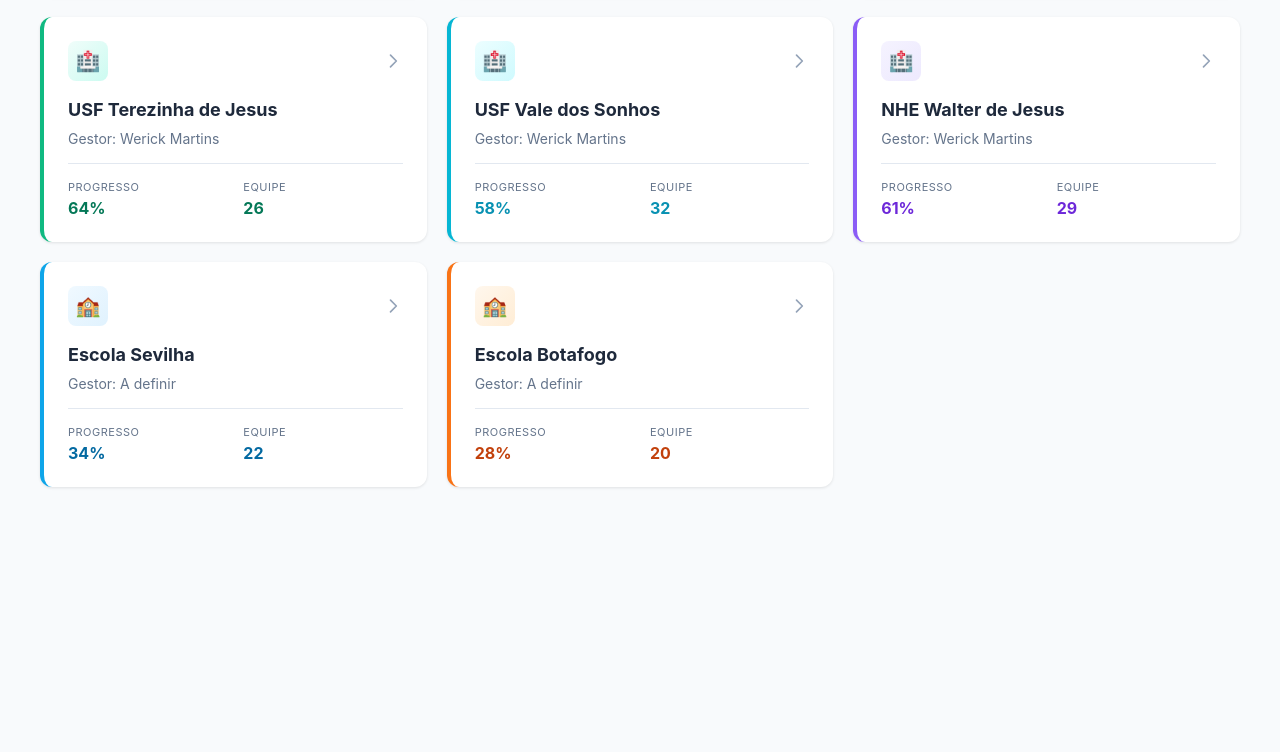
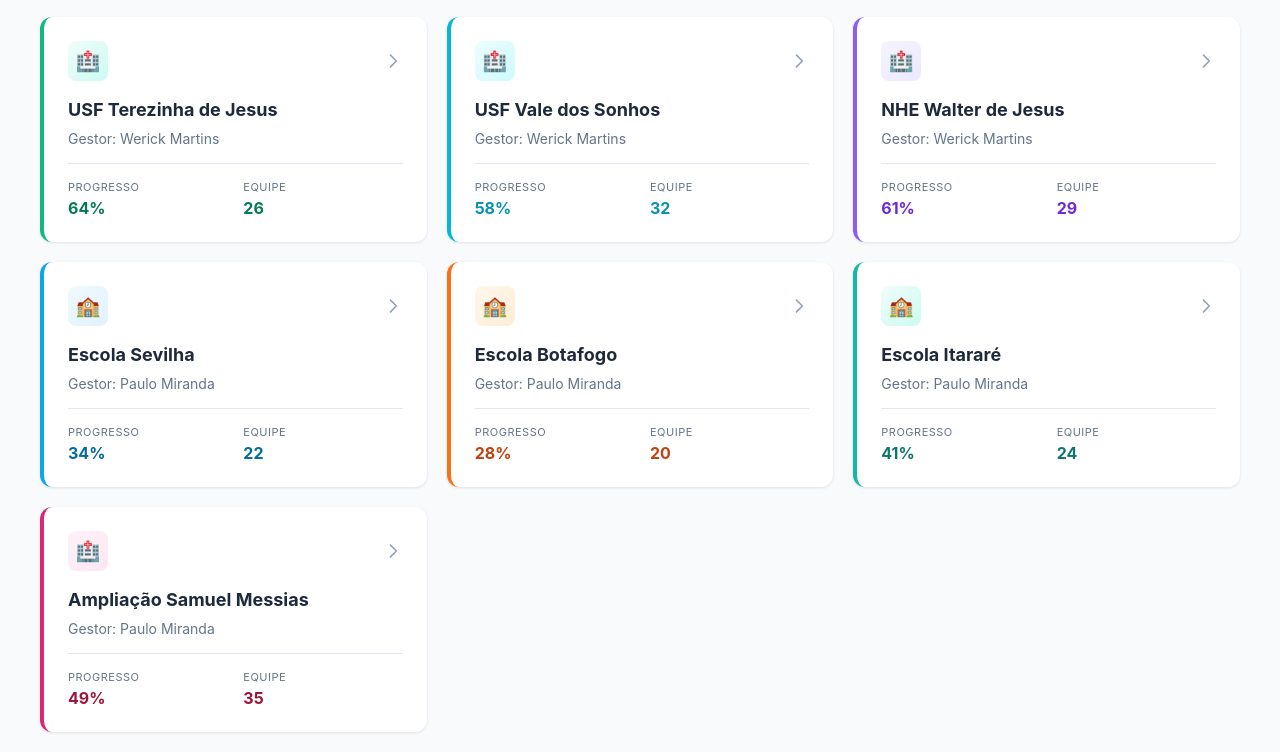
Before and after one commit to TIC-TCI/Andamento-Obra, a plain HTML site: page index.html in a window 1280 px wide. Shown: the part 754-1506 px from the top of the page. Before the commit the page ends 1261 px from the top, so only its background shows below. Drawn offline with Linux system fonts and the light colour scheme.

Commit message:
Adição das obras de SP

```diff
--- a/index.html
+++ b/index.html
@@ -350,6 +350,32 @@
             color: #c2410c;
         }
 
+        .obra-escola-itarare {
+            border-left-color: #14b8a6;
+        }
+
+        .obra-escola-itarare .obra-icon {
+            background: linear-gradient(135deg, #f0fdfa 0%, #ccfbf1 100%);
+            color: #14b8a6;
+        }
+
+        .obra-escola-itarare .stat-value {
+            color: #0f766e;
+        }
+
+        .obra-samuel-messias {
+            border-left-color: #db2777;
+        }
+
+        .obra-samuel-messias .obra-icon {
+            background: linear-gradient(135deg, #fdf2f8 0%, #fce7f3 100%);
+            color: #db2777;
+        }
+
+        .obra-samuel-messias .stat-value {
+            color: #9f1239;
+        }
+
         @media (max-width: 768px) {
             .obras-grid {
                 grid-template-columns: 1fr;
@@ -579,7 +605,7 @@
                     </svg>
                 </div>
                 <h3 class="obra-title">Escola Sevilha</h3>
-                <p class="obra-gestor">Gestor: A definir</p>
+                <p class="obra-gestor">Gestor: Paulo Miranda</p>
                 <div class="obra-stats">
                     <div class="stat">
                         <div class="stat-label">Progresso</div>
@@ -601,7 +627,7 @@
                     </svg>
                 </div>
                 <h3 class="obra-title">Escola Botafogo</h3>
-                <p class="obra-gestor">Gestor: A definir</p>
+                <p class="obra-gestor">Gestor: Paulo Miranda</p>
                 <div class="obra-stats">
                     <div class="stat">
                         <div class="stat-label">Progresso</div>
@@ -610,6 +636,50 @@
                     <div class="stat">
                         <div class="stat-label">Equipe</div>
                         <div class="stat-value">20</div>
+                    </div>
+                </div>
+            </div>
+
+            <!-- Escola Itararé -->
+            <div class="obra-card obra-escola-itarare" data-dashboard="escola-itarare" data-obra-nome="Escola Itararé">
+                <div class="obra-header">
+                    <div class="obra-icon">🏫</div>
+                    <svg class="obra-arrow" fill="none" stroke="currentColor" viewBox="0 0 24 24">
+                        <path stroke-linecap="round" stroke-linejoin="round" stroke-width="2" d="M9 5l7 7-7 7"></path>
+                    </svg>
+                </div>
+                <h3 class="obra-title">Escola Itararé</h3>
+                <p class="obra-gestor">Gestor: Paulo Miranda</p>
+                <div class="obra-stats">
+                    <div class="stat">
+                        <div class="stat-label">Progresso</div>
+                        <div class="stat-value">41%</div>
+                    </div>
+                    <div class="stat">
+                        <div class="stat-label">Equipe</div>
+                        <div class="stat-value">24</div>
+                    </div>
+                </div>
+            </div>
+
+            <!-- Ampliação Samuel Messias -->
+            <div class="obra-card obra-samuel-messias" data-dashboard="ampliacao-samuel-messias" data-obra-nome="Ampliação Samuel Messias">
+                <div class="obra-header">
+                    <div class="obra-icon">🏥</div>
+                    <svg class="obra-arrow" fill="none" stroke="currentColor" viewBox="0 0 24 24">
+                        <path stroke-linecap="round" stroke-linejoin="round" stroke-width="2" d="M9 5l7 7-7 7"></path>
+                    </svg>
+                </div>
+                <h3 class="obra-title">Ampliação Samuel Messias</h3>
+                <p class="obra-gestor">Gestor: Paulo Miranda</p>
+                <div class="obra-stats">
+                    <div class="stat">
+                        <div class="stat-label">Progresso</div>
+                        <div class="stat-value">49%</div>
+                    </div>
+                    <div class="stat">
+                        <div class="stat-label">Equipe</div>
+                        <div class="stat-value">35</div>
                     </div>
                 </div>
             </div>
@@ -635,49 +705,4 @@
             'ti-jardim': 'ti-jardim.html',
             'upa-amapa-creche-maria-elizia': 'upa-amapa-creche-maria-elizia.html',
             'usf-santa-fe': 'usf-santa-fe.html',
-            'usf-terezinha-de-jesus': 'usf-terezinha-de-jesus.html',
-            'usf-vale-dos-sonhos': 'usf-vale-dos-sonhos.html',
-            'nhe-walter-de-jesus': 'nhe-walter-de-jesus.html',
-            'escola-sevilha': 'escola-sevilha.html',
-            'escola-botafogo': 'escola-botafogo.html'
-        };
-
-        // Adiciona evento de clique em todos os cards
-        document.querySelectorAll('.obra-card').forEach(card => {
-            card.addEventListener('click', function(e) {
-                e.preventDefault();
-                const dashboardId = this.getAttribute('data-dashboard');
-                const obraNome = this.getAttribute('data-obra-nome');
-                const path = dashboardPaths[dashboardId];
-
-                if (path) {
-                    // Mostra o modal com informações da obra
-                    document.getElementById('modal-title').textContent = obraNome;
-                    document.getElementById('modal-text').textContent = `Redirecionando para: ${path}`;
-                    document.getElementById('modal').style.display = 'block';
-
-                    // Redireciona após 1.5 segundos
-                    setTimeout(() => {
-                        window.location.href = path;
-                    }, 1500);
-                } else {
-                    alert('Dashboard não encontrado!');
-                }
-            });
-        });
-
-        // Função para fechar o modal
-        function closeModal() {
-            document.getElementById('modal').style.display = 'none';
-        }
-
-        // Fecha o modal ao clicar fora dele
-        window.onclick = function(event) {
-            const modal = document.getElementById('modal');
-            if (event.target == modal) {
-                modal.style.display = 'none';
-            }
-        }
-    </script>
-</body>
-</html>
+            'usf-terezinha-de-jesus': 'usf-terezinha-de-jesus.html
```
